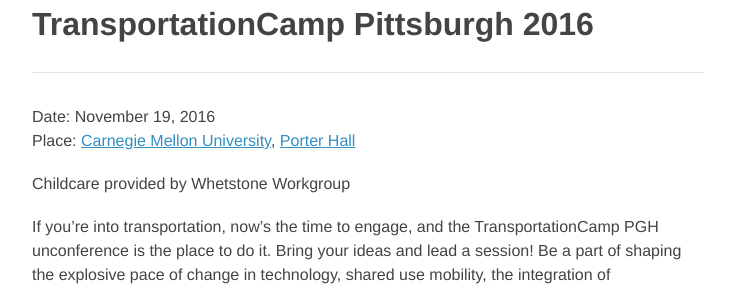
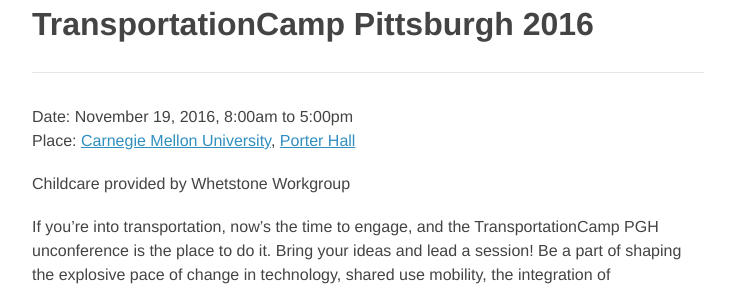
Before and after one commit to transpocamp/transportationcamp.org, a Jekyll site: the page built from events/pgh-2016/index.markdown, in a window 1280 px wide and 900 px high. Shown: the part 240-530 px from the top of the window, without its empty margins (272-1007 px from the left). Built offline with Jekyll 4.4.1, drawn with Linux system fonts in a browser that asks for light colours; nearby versions of some CDN libraries.

Commit message:
add time to PGH

```diff
--- a/events/pgh-2016/index.markdown
+++ b/events/pgh-2016/index.markdown
@@ -7,7 +7,7 @@
 title: TransportationCamp Pittsburgh 2016
 published: true
 ---
-Date: November 19, 2016<br>
+Date: November 19, 2016, 8:00am to 5:00pm<br>
 Place: [Carnegie Mellon University](http://www.cmu.edu/), [Porter Hall](http://www.myatlascms.com/map/index.php?id=192#!s/key=Porter%20Hall?m/72750)
 
 Childcare provided by Whetstone Workgroup
```
